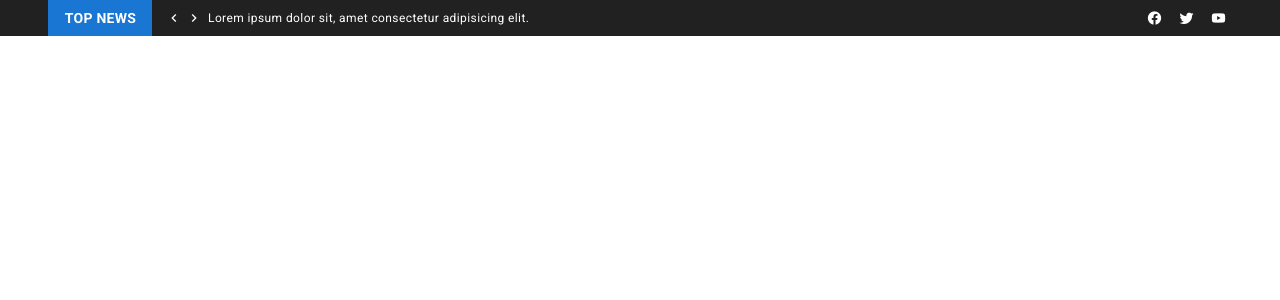
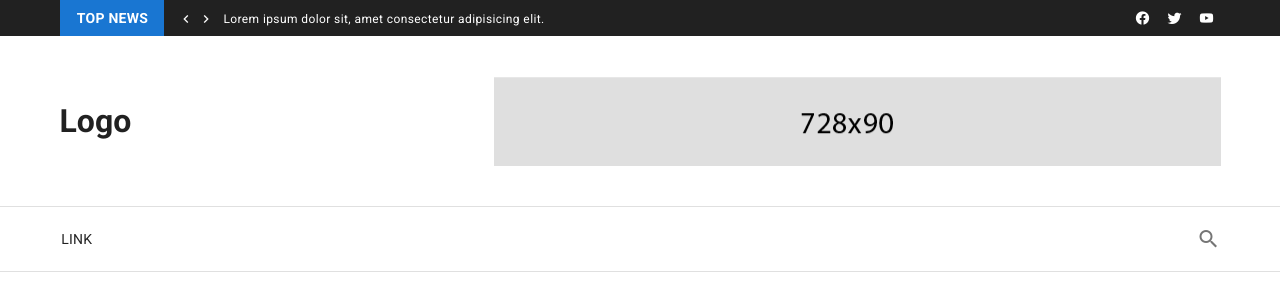
Before and after one commit to Jarek1725/news-website, a Vue app in the folder client/: page / in a window 1280 px wide. Shown: the top 300 px of the page. Built offline with nearby package versions, Linux system fonts and the light colour scheme.

Commit message:
appbar update

```diff
--- a/client/src/components/core/AppBar.vue
+++ b/client/src/components/core/AppBar.vue
@@ -2,7 +2,7 @@
 <template>
     <div>
         <section class="grey darken-4 white--text">
-            <v-container class="pa-0">
+            <v-container class="py-0">
                 <v-row class="ma-0" align="center">
                     <v-btn
                         tile
@@ -12,6 +12,7 @@
                         Top news
                     </v-btn>
 
+                    <div>
                         <v-btn icon x-small dark>
                             <v-icon small>mdi-chevron-left</v-icon>
                         </v-btn>
@@ -22,6 +23,7 @@
                         <span class="caption ml-1">
                             Lorem ipsum dolor sit, amet consectetur adipisicing elit.
                         </span>
+                    </div>
 
                     <v-spacer></v-spacer>
 
@@ -38,6 +40,34 @@
                 </v-row>
             </v-container>
         </section>
+
+        <header class="my-10">
+            <v-container class="py-0">
+                <v-row class="ma-0" justify="space-between" align="center">
+                    <h1>Logo</h1>
+
+                    <img class="d-block" src="@/assets/ad.png" width="728" height="90"/>
+                </v-row>
+            </v-container>
+        </header>
+
+        <v-divider></v-divider>
+        <v-app-bar flat class="transparent">
+            <v-container>
+                <v-row align="center">
+                    <v-btn tile small text class="body-2">
+                        link
+                    </v-btn>
+
+                    <v-spacer></v-spacer>
+
+                    <v-btn icon>
+                        <v-icon>mdi-magnify</v-icon>
+                    </v-btn>
+                </v-row>
+            </v-container>
+        </v-app-bar>
+        <v-divider></v-divider>
     </div>
 </template>
 
```
Also changed, not shown: client/src/assets/ad.png (added). Lines whose indentation alone changed are shown as unchanged.
